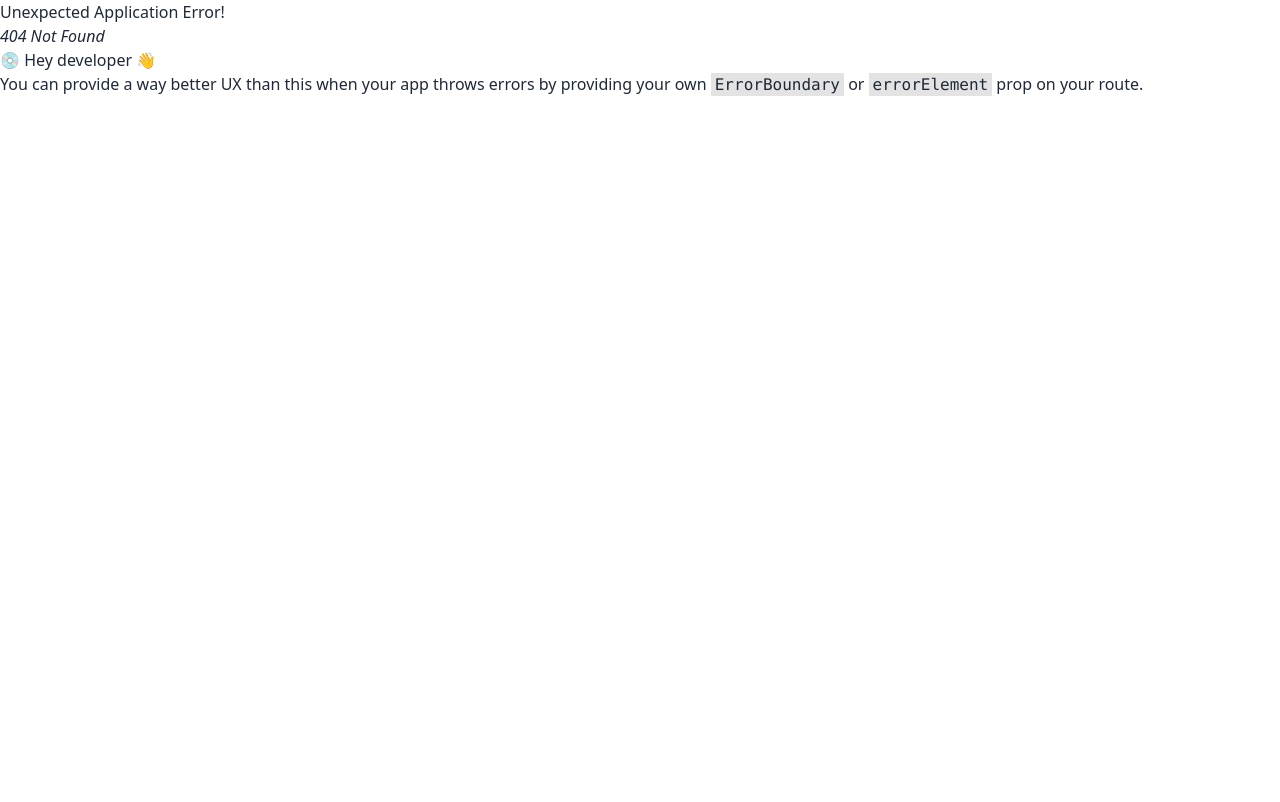
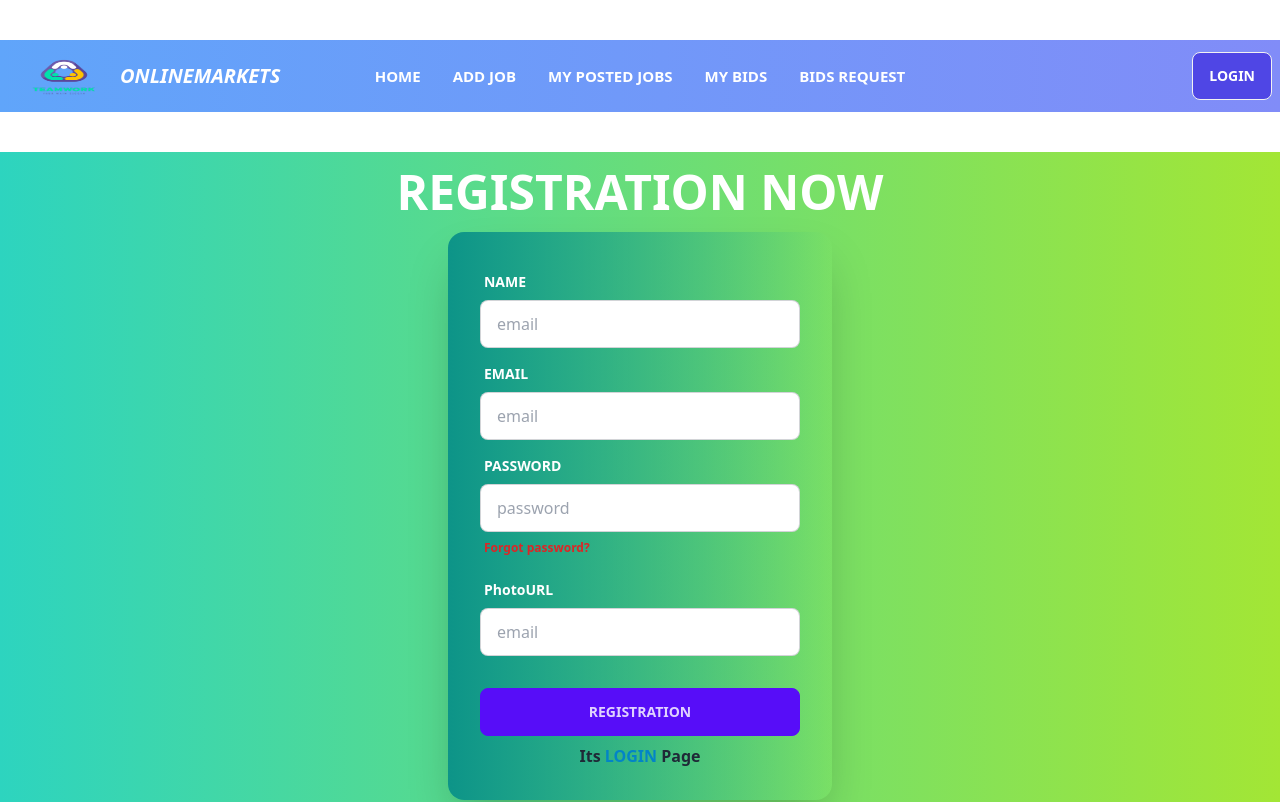
Before and after one commit to Syed-Musa/Assignment-Client-Side, a React (Vite) app: page /register in a window 1280 px wide. Before the commit this address had no page. Shown: the top 802 px of the page. Built offline with nearby package versions, Linux system fonts and the light colour scheme.

Commit message:
added an login register section

```diff
--- /dev/null
+++ b/src/Pages/AddJobs.jsx
@@ -0,0 +1,10 @@
+
+const AddJobs = () => {
+    return (
+        <div>
+            <h2>This is addjobs section</h2>
+        </div>
+    );
+};
+
+export default AddJobs;
--- /dev/null
+++ b/src/Pages/BidReq.jsx
@@ -0,0 +1,10 @@
+
+const BidReq = () => {
+    return (
+        <div>
+            <h2>This is bid request jobs</h2>
+        </div>
+    );
+};
+
+export default BidReq;
--- /dev/null
+++ b/src/Pages/Bids.jsx
@@ -0,0 +1,10 @@
+
+const Bids = () => {
+    return (
+        <div>
+            <h2>This is my bids section</h2>
+        </div>
+    );
+};
+
+export default Bids;
--- /dev/null
+++ b/src/Pages/PostedJobs.jsx
@@ -0,0 +1,10 @@
+
+const PostedJobs = () => {
+    return (
+        <div>
+            <h2>This is posted jobs</h2>
+        </div>
+    );
+};
+
+export default PostedJobs;
--- /dev/null
+++ b/src/RegisterLogin/Login.jsx
@@ -0,0 +1,56 @@
+import { Link } from "react-router-dom";
+
+const Login = () => {
+  return (
+    <div>
+      <div className="hero bg-gradient-to-r from-yellow-400 to-amber-400">
+        <div className="hero-content flex-col ">
+          <div className="text-center">
+            <h1 className="text-5xl font-bold uppercase text-white">Login now</h1>
+          </div>
+          <div className="card flex-shrink-0 w-full max-w-sm shadow-2xl bg-gradient-to-r from-orange-300 to-amber-500">
+            <form className="card-body ">
+              <div className="form-control">
+                <label className="label">
+                  <span className="label-text font-bold uppercase text-white">Email</span>
+                </label>
+                <input
+                  type="email"
+                  name="email"
+                  placeholder="email"
+                  className="input input-bordered"
+                  required
+                />
+              </div>
+              <div className="form-control">
+                <label className="label">
+                  <span className="label-text font-bold uppercase text-white">Password</span>
+                </label>
+                <input
+                  type="password"
+                  name="password"
+                  placeholder="password"
+                  className="input input-bordered"
+                  required
+                />
+                <label className="label">
+                  <a href="#" className="label-text-alt link link-hover font-bold text-red-600">
+                    Forgot password?
+                  </a>
+                </label>
+              </div>
+              <div className="form-control mt-6">
+                <button className="btn btn-primary">Login</button>
+              </div>
+              <div>
+                <p className="font-bold">Go to <Link className="text-sky-700 font-bold uppercase" to='/register'>Registration</Link> Page</p>
+              </div>
+            </form>
+          </div>
+        </div>
+      </div>
+    </div>
+  );
+};
+
+export default Login;
--- /dev/null
+++ b/src/RegisterLogin/Register.jsx
@@ -0,0 +1,84 @@
+import { Link } from "react-router-dom";
+
+const Register = () => {
+  return (
+    <div>
+      <div className="hero bg-gradient-to-r from-teal-400 to-lime-400">
+        <div className="hero-content flex-col ">
+          <div className="text-center lg:text-left">
+            <h1 className="text-5xl font-bold text-white uppercase">Registration Now</h1>
+
+          </div>
+          <div className="card flex-shrink-0 w-full max-w-sm shadow-2xl bg-gradient-to-r from-teal-600 to-fuchsia-800-400">
+            <form className="card-body">
+              <div className="form-control">
+                <label className="label">
+                  <span className="label-text font-bold text-white uppercase">Name</span>
+                </label>
+                <input
+                  type="text"
+                  name="name"
+                  placeholder="email"
+                  className="input input-bordered"
+                  required
+                />
+              </div>
+
+              <div className="form-control">
+                <label className="label">
+                  <span className="label-text font-bold text-white uppercase">Email</span>
+                </label>
+                <input
+                  type="email"
+                  name="email"
+                  placeholder="email"
+                  className="input input-bordered"
+                  required
+                />
+              </div>
+
+              <div className="form-control">
+                <label className="label">
+                  <span className="label-text text-white font-bold uppercase">Password</span>
+                </label>
+                <input
+                  type="password"
+                  name="password"
+                  placeholder="password"
+                  className="input input-bordered"
+                  required
+                />
+                <label className="label">
+                  <a href="#" className="label-text-alt link link-hover text-red-600 font-bold">
+                    Forgot password?
+                  </a>
+                </label>
+              </div>
+
+              <div className="form-control">
+                <label className="label">
+                  <span className="label-text font-bold text-white">PhotoURL</span>
+                </label>
+                <input
+                  type="text"
+                  name="photo"
+                  placeholder="email"
+                  className="input input-bordered"
+                  required
+                />
+              </div>
+              <div className="form-control mt-6">
+                <button className="btn btn-primary">Registration</button>
+              </div>
+              <div className="text-center">
+                <p className="font-bold">Its <Link className="text-sky-600 font-bold uppercase" to='/login'>Login</Link> Page</p>
+              </div>
+            </form>
+          </div>
+        </div>
+      </div>
+    </div>
+  );
+};
+
+export default Register;
--- a/src/Shared/Navbar.jsx
+++ b/src/Shared/Navbar.jsx
@@ -4,11 +4,11 @@ import logo from "../assets/logo.png";
 const Navbar = () => {
 
     const navItems = <>
-    <li className="font-bold uppercase text-white text-[15px]"><Link>Home</Link></li>
-    <li className="font-bold uppercase text-white text-[15px]"><Link>Add Job</Link></li>
-    <li className="font-bold uppercase text-white text-[15px]"><Link>My Posted Jobs</Link></li>
-    <li className="font-bold uppercase text-white text-[15px]"><Link>My Bids</Link></li>
-    <li className="font-bold uppercase text-white text-[15px]"><Link>Bids Request</Link></li>
+    <li className="font-bold uppercase text-white text-[15px]"><Link to='/'>Home</Link></li>
+    <li className="font-bold uppercase text-white text-[15px]"><Link to='/addjob'>Add Job</Link></li>
+    <li className="font-bold uppercase text-white text-[15px]"><Link to='/postedjob'>My Posted Jobs</Link></li>
+    <li className="font-bold uppercase text-white text-[15px]"><Link to='/bids'>My Bids</Link></li>
+    <li className="font-bold uppercase text-white text-[15px]"><Link to='/bidReq'>Bids Request</Link></li>
     </>
 
   return (
@@ -47,7 +47,7 @@ const Navbar = () => {
           </ul>
         </div>
         <div className="navbar-end">
-          <a className="btn bg-indigo-600 uppercase text-white">Login</a>
+         <Link to='/login'><button className="btn bg-indigo-600 uppercase text-white">Login</button></Link>
         </div>
       </div>
 
```
Also changed, not shown: src/Routes/Routes.jsx (+32 -2 lines).
